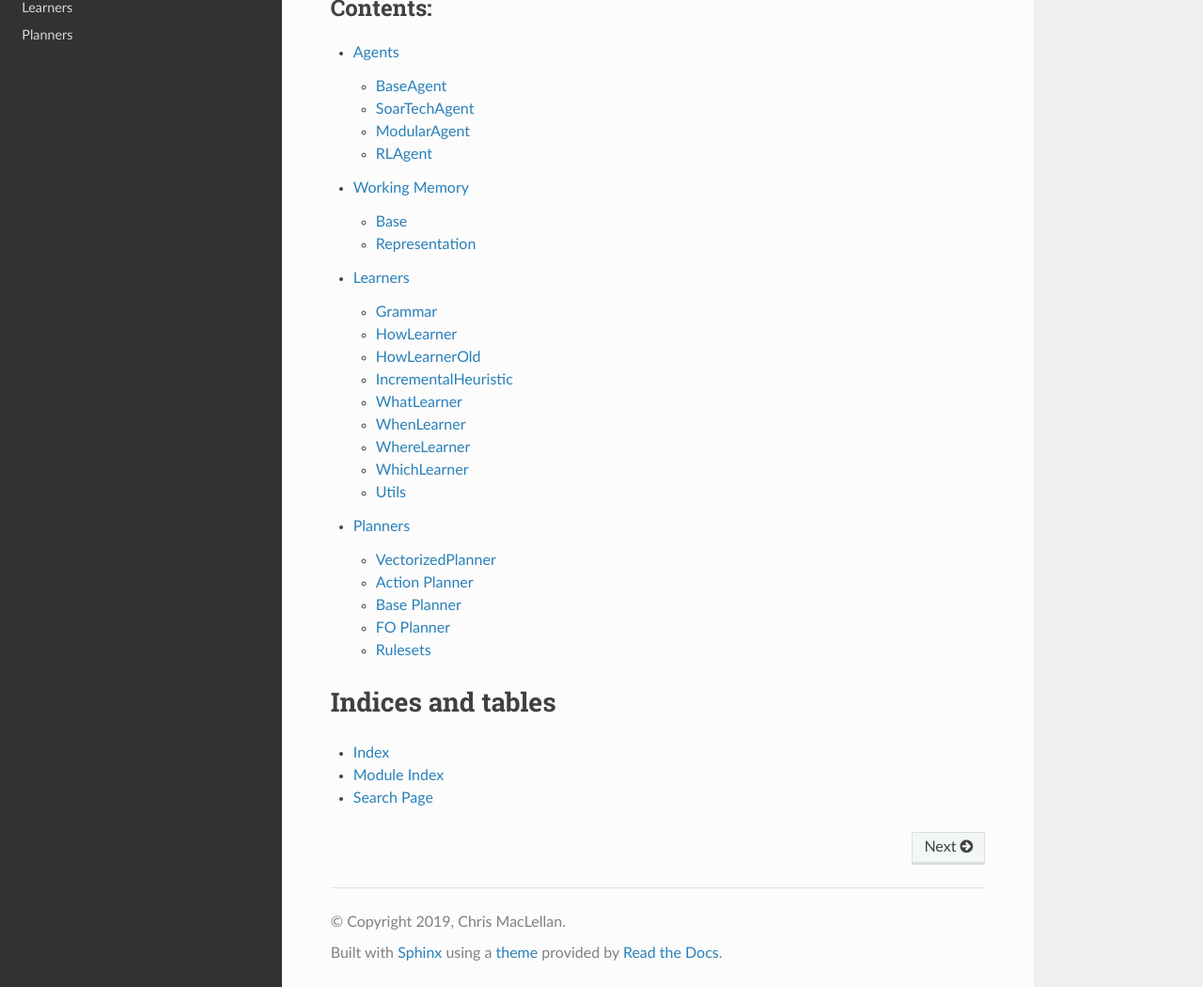
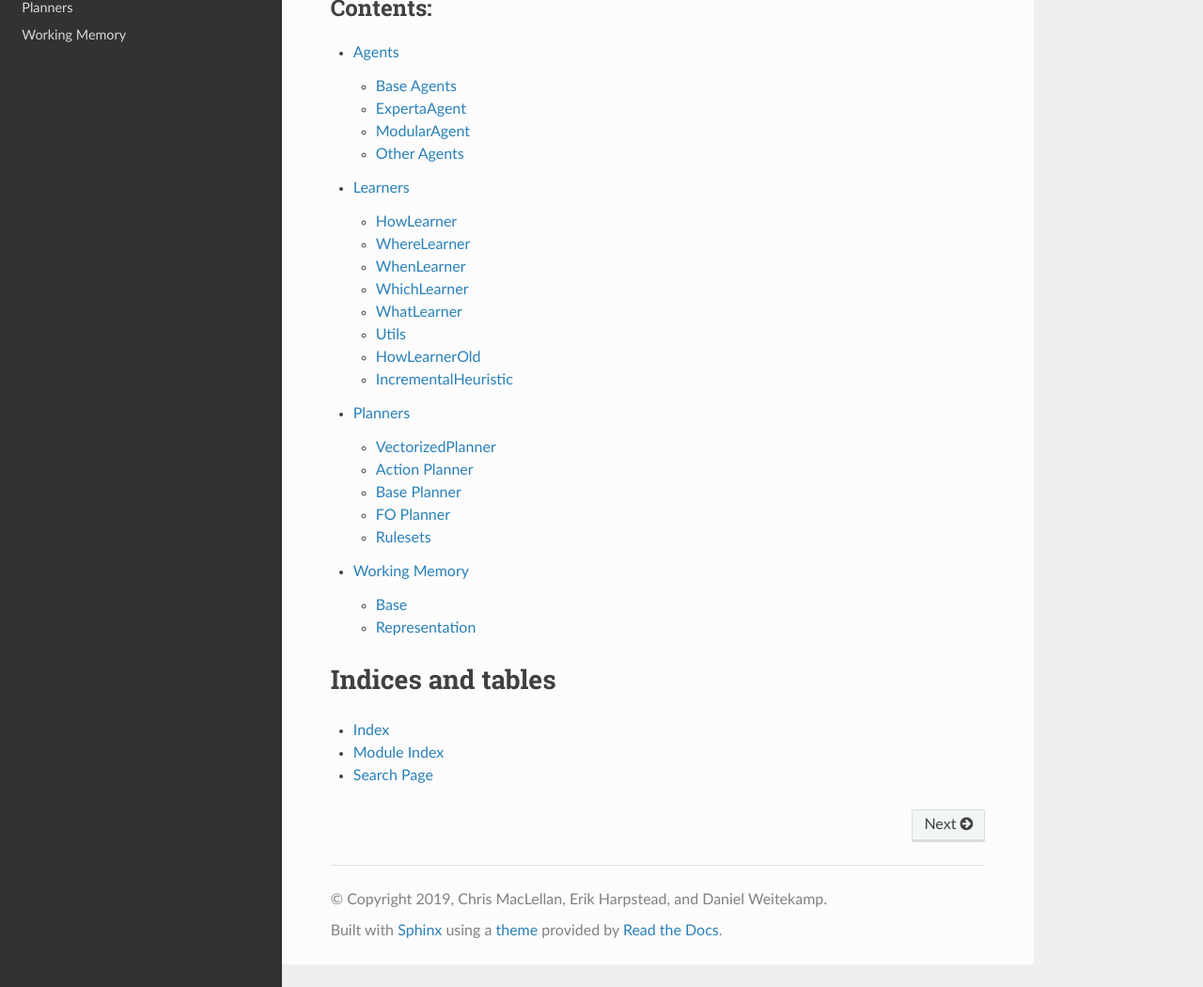
Before and after one commit to apprenticelearner/AL_Core, a Sphinx documentation site: the page built from docs/index.rst, in a window 1280 px wide and 1253 px high, cut to the strip 203-1253 px from the top of the window. Shown: the whole strip at 94% size. Built offline with Sphinx 7.4.7 and the Read the Docs theme 2.0.0, drawn with Linux system fonts in a browser that asks for light colours.

Commit message:
Updated Docs with authors
Re-configured some doc files and updated author lists in the LICENSE and doc config.

```diff
--- a/docs/agents.rst
+++ b/docs/agents.rst
@@ -1,7 +1,7 @@
 Agents
 ======
 
-BaseAgent
+Base Agents
 ---------
 
 .. automodule:: apprentice.agents.base
@@ -9,10 +9,16 @@ BaseAgent
    :undoc-members:
    :show-inheritance:
 
-SoarTechAgent
+.. automodule:: apprentice.agents.diff_base
+   :members:
+   :undoc-members:
+   :show-inheritance:
+
+
+ExpertaAgent
 -------------
 
-.. automodule:: apprentice.agents.soartech_agent
+.. automodule:: apprentice.agents.experta_agent
    :members:
    :undoc-members:
    :show-inheritance:
@@ -25,7 +31,7 @@ ModularAgent
    :undoc-members:
    :show-inheritance:
 
-RLAgent
+Other Agents
 -------
 
 .. automodule:: apprentice.agents.RLAgent
--- a/docs/conf.py
+++ b/docs/conf.py
@@ -20,8 +20,8 @@ sys.path.insert(0, os.path.abspath('../'))
 # -- Project information -----------------------------------------------------
 
 project = 'Apprentice'
-copyright = '2019, Chris MacLellan'
-author = 'Chris MacLellan'
+copyright = '2019, Chris MacLellan, Erik Harpstead, and Daniel Weitekamp'
+author = 'Chris MacLellan, Erik Harpstead, and Daniel Weitekamp'
 
 # The short X.Y version
 version = ''
@@ -131,7 +131,7 @@ latex_elements = {
 #  author, documentclass [howto, manual, or own class]).
 latex_documents = [
     (master_doc, 'ApprenticePython.tex', 'Apprentice Python Documentation',
-     'Chris MacLellan', 'manual'),
+     'Chris MacLellan \\and Erik Harpstead \\and Daniel Weitekamp', 'manual'),
 ]
 
 
--- a/docs/index.rst
+++ b/docs/index.rst
@@ -5,9 +5,10 @@
    :caption: Contents:
 
    agents.rst
-   working_memory.rst
    learners.rst
    planners.rst
+   working_memory.rst
+
 
 
 Indices and tables
```
Also changed, not shown: docs/learners.rst (+43 -43 lines), 1 other file.
